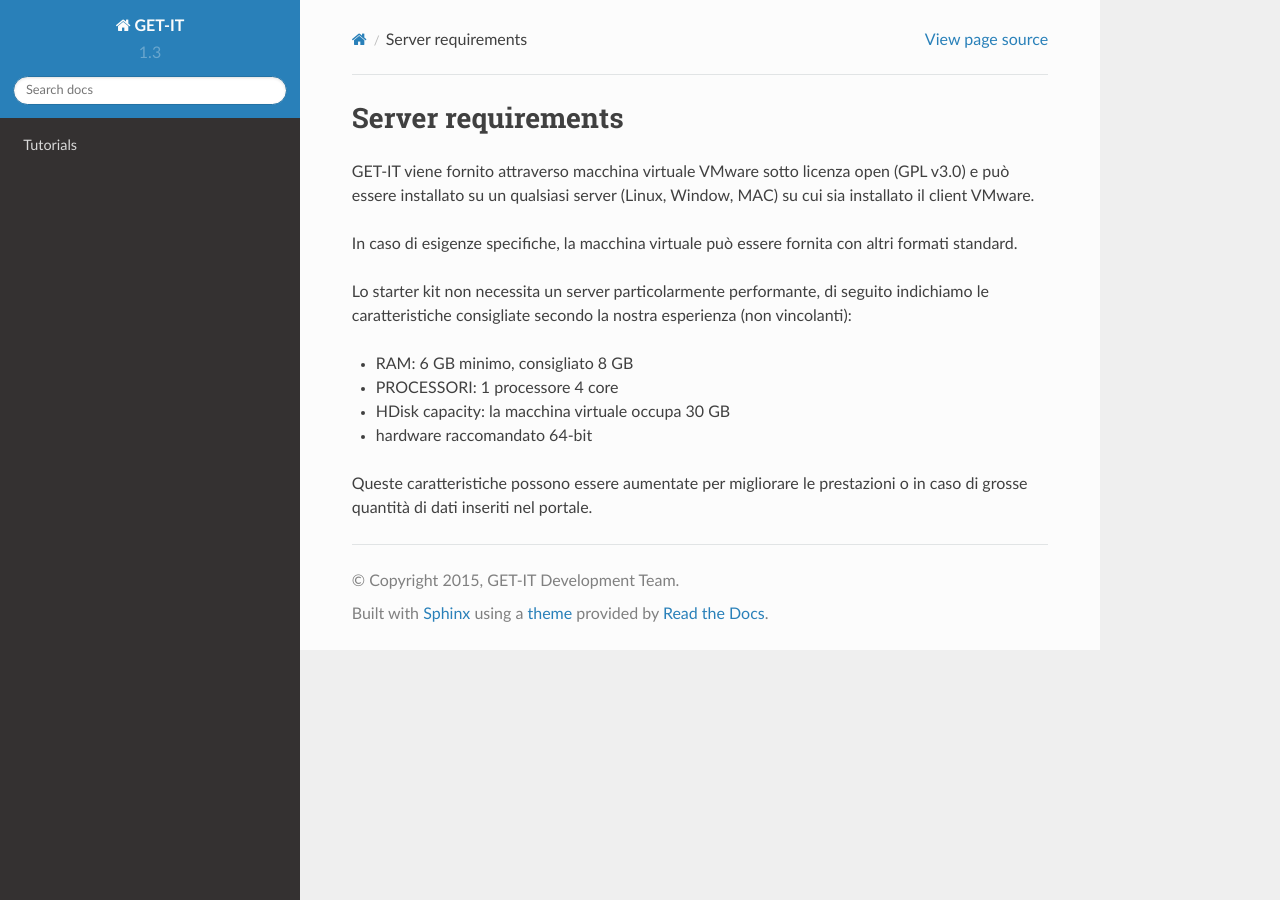
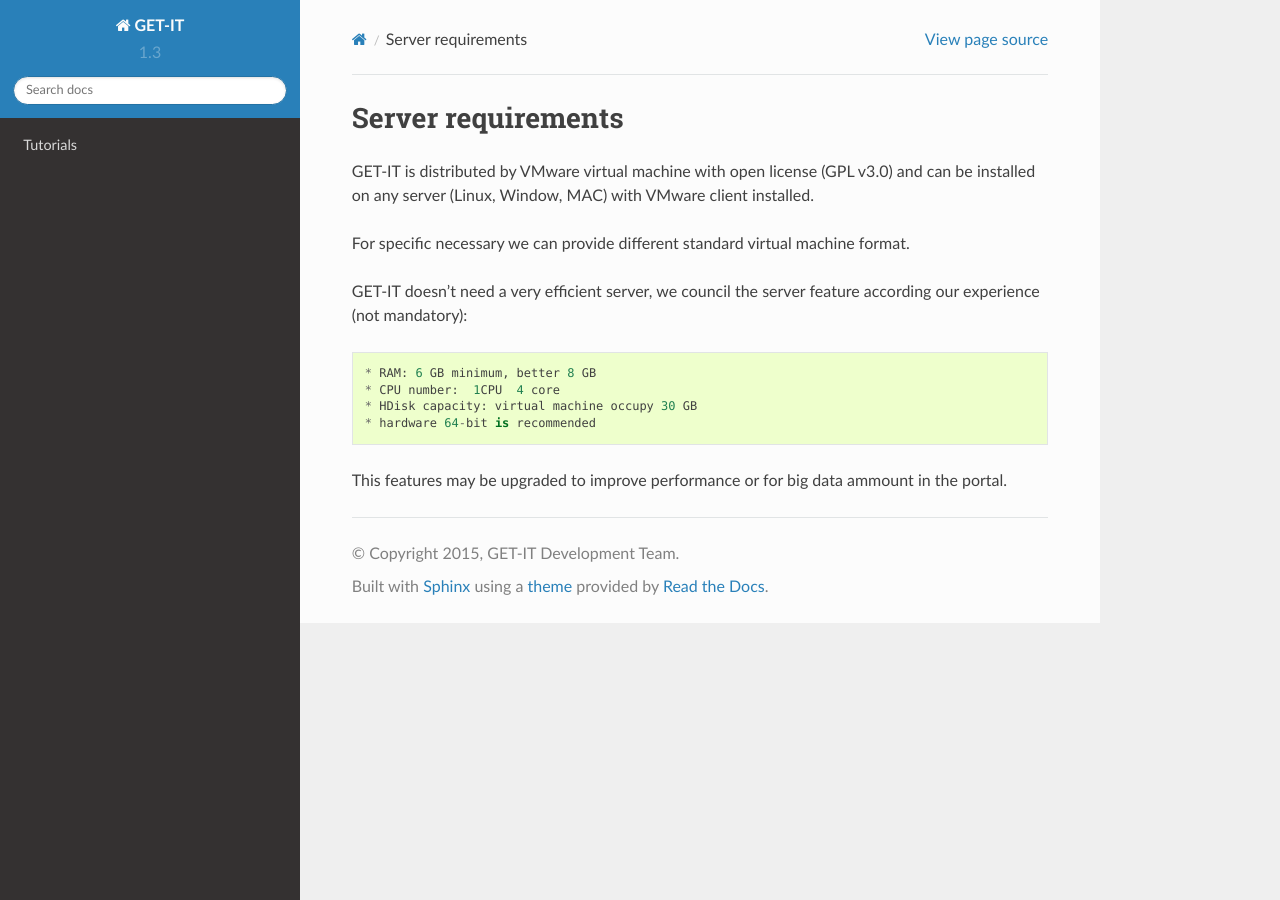
Before and after one commit to SP7-Ritmare/starterkit, a Sphinx documentation site: the page built from docs/tutorials/admin/caratteristiche_server.rst, in a window 1280 px wide. Built offline with Sphinx 7.4.7 and the Read the Docs theme 2.0.0, drawn with Linux system fonts in a browser that asks for light colours; pages that are not in the unit, such as notebooks, are missing from menus.

Commit message:
caratteristiche server traduzione

```diff
--- a/docs/tutorials/admin/caratteristiche_server.rst
+++ b/docs/tutorials/admin/caratteristiche_server.rst
@@ -8,16 +8,15 @@ Server requirements
    :maxdepth: 3
 
 
-GET-IT viene fornito attraverso macchina virtuale VMware sotto licenza open (GPL v3.0) e può essere installato su un qualsiasi server (Linux, Window, MAC) su cui sia installato il client VMware.
+GET-IT is distributed by VMware virtual machine with open license (GPL v3.0) and can be installed on any server (Linux, Window, MAC) with VMware client installed.
 
-In caso di esigenze specifiche, la macchina virtuale può essere fornita con altri formati standard.
+For specific necessary we can provide different standard virtual machine format.
 
-Lo starter kit non necessita un server particolarmente performante, di seguito indichiamo le caratteristiche consigliate secondo la nostra esperienza (non vincolanti):
+GET-IT doesn't need a very efficient server, we council the server feature according our experience (not mandatory): ::
 
-* RAM: 6 GB minimo, consigliato 8 GB
-* PROCESSORI:  1 processore 4 core
-* HDisk capacity: la macchina virtuale occupa 30 GB
-* hardware raccomandato 64-bit
+* RAM: 6 GB minimum, better 8 GB
+* CPU number:  1CPU  4 core
+* HDisk capacity: virtual machine occupy 30 GB
+* hardware 64-bit is recommended
 
-
-Queste caratteristiche possono essere aumentate per migliorare le prestazioni o in caso di grosse quantità di dati inseriti nel portale.
+This features may be upgraded to improve performance or for big data ammount in the portal.
```
